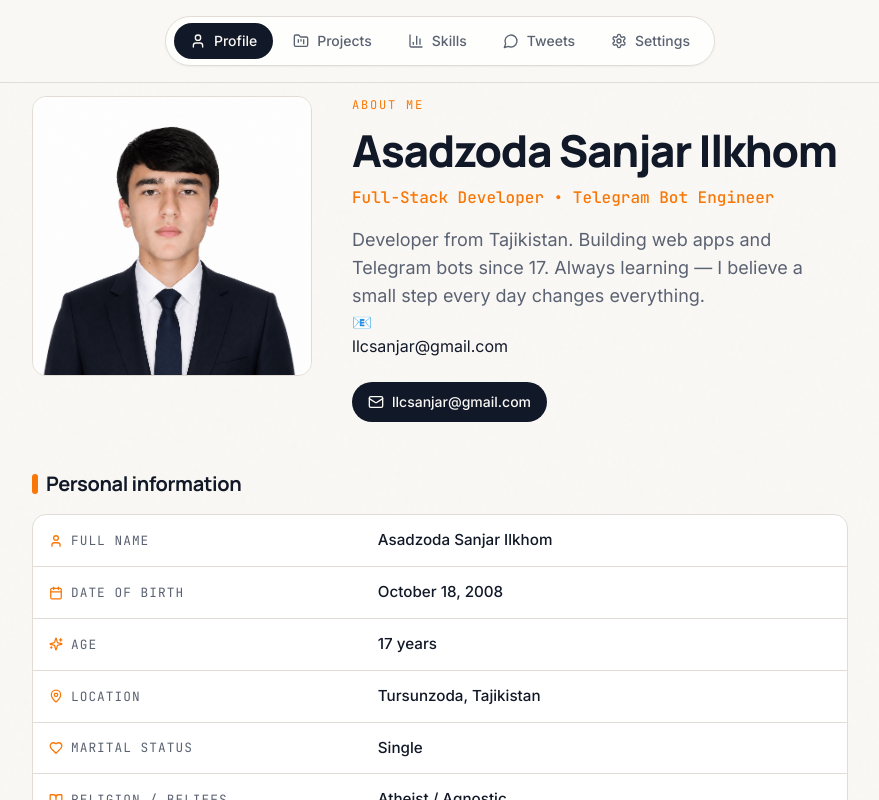
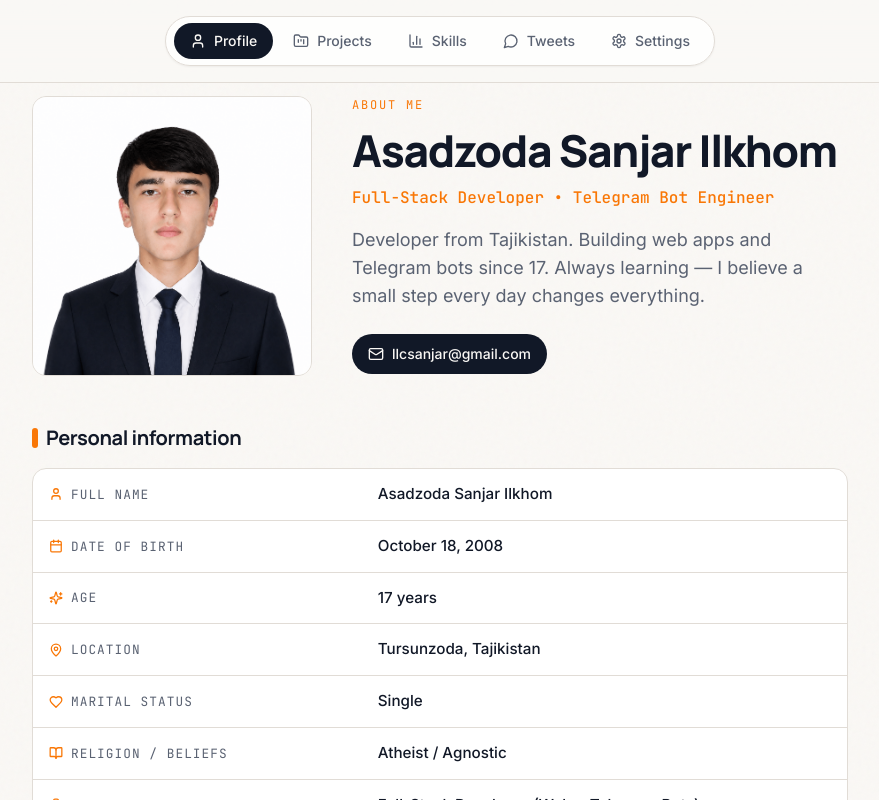
Before and after one commit to truesanjar/portfolio, a React (Create React App) app: page / in a window 1280 px wide. Shown: the whole page, without its empty margins (200-1079 px from the left). Built offline with nearby package versions, Linux system fonts and the light colour scheme.

Commit message:
fix problem of automaticly show email

```diff
--- a/public/index.html
+++ b/public/index.html
@@ -32,7 +32,6 @@
         Learn how to configure a non-root public URL by running `npm run build`.
         -->
         <title>Sanjar</title>
-        <script>window.addEventListener("error",function(e){if(e.error instanceof DOMException&&e.error.name==="DataCloneError"&&e.message&&e.message.includes("PerformanceServerTiming")){e.stopImmediatePropagation();e.preventDefault()}},true);</script>
     </head>
     <body>
         <noscript>You need to enable JavaScript to run this app.</noscript>
--- a/src/pages/Profile.jsx
+++ b/src/pages/Profile.jsx
@@ -56,18 +56,6 @@ const ProfilePage = () => {
           <p className="text-muted-foreground text-base md:text-lg leading-relaxed max-w-xl">
             {p.bio}
           </p>
-
-          {/* Бахши 7: Тамос */}
-          <div className="privacy-section">
-            <div className="section-icon">📧</div>
-            <div className="section-content">
-              <div className="contact-info">
-                <a href="mailto:llcsanjar@gmail.com" className="contact-email">
-                  llcsanjar@gmail.com
-                </a>
-              </div>
-            </div>
-          </div>
 
           <div className="mt-6 flex flex-wrap items-center gap-3">
             <a
```
